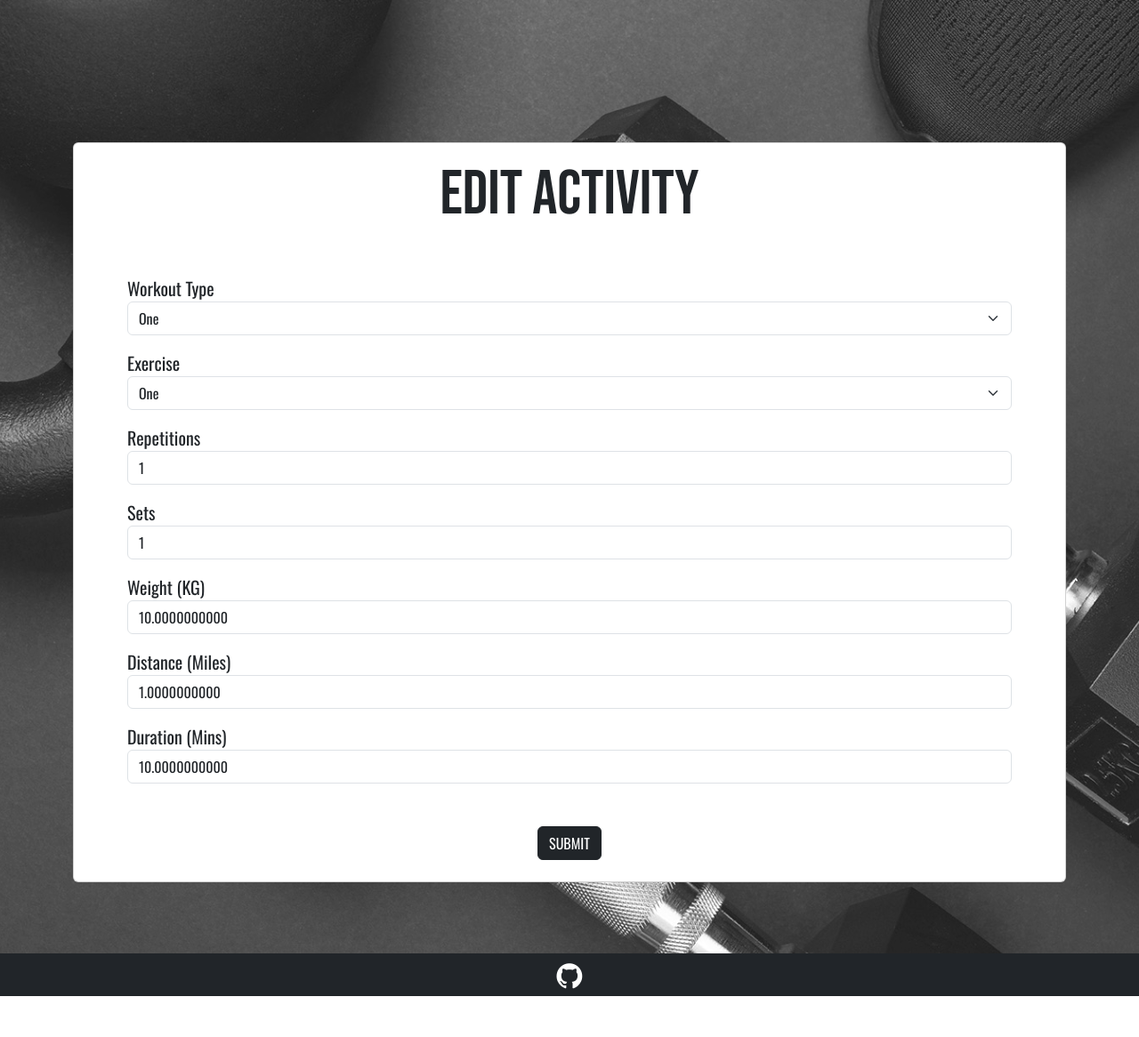
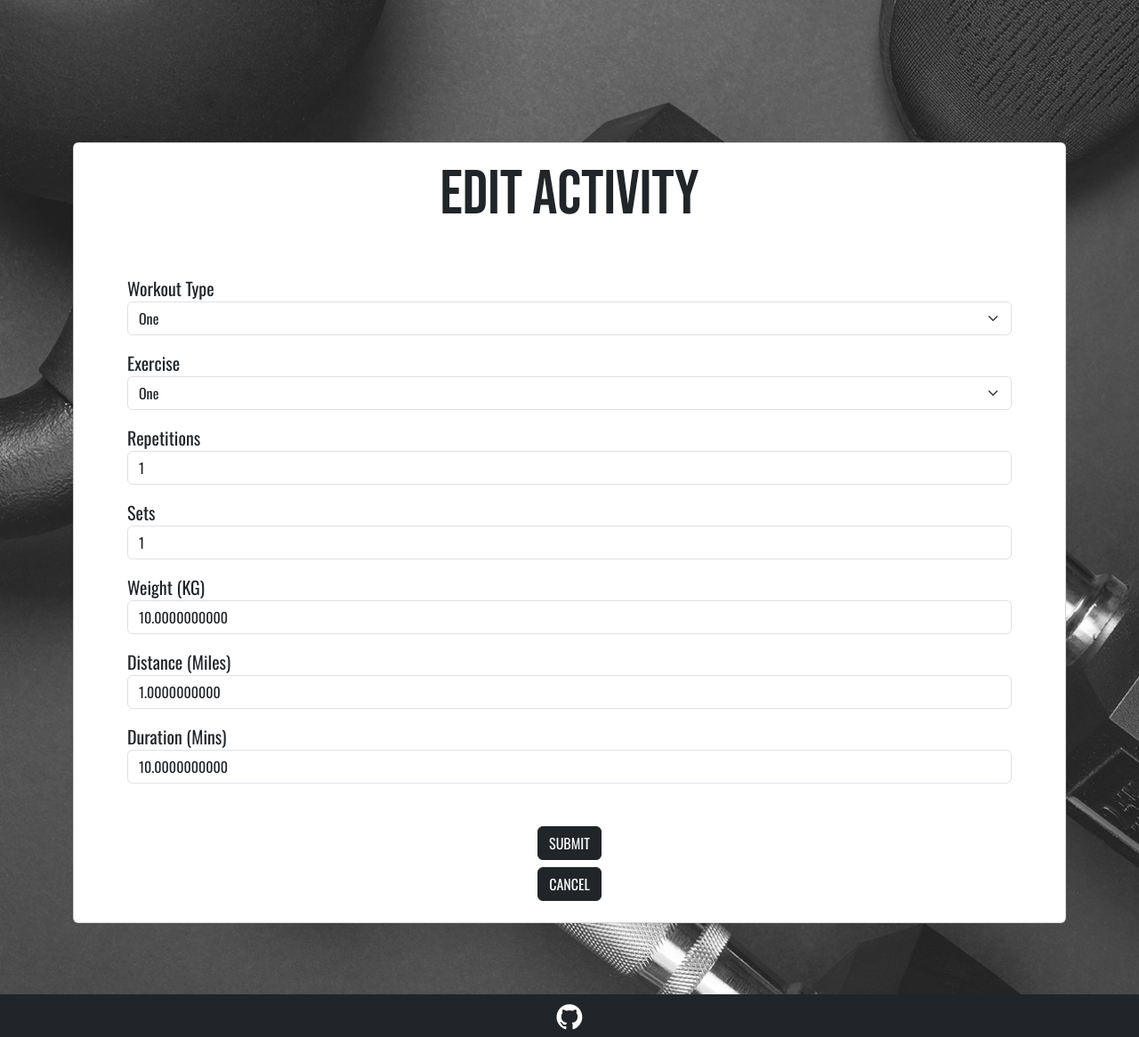
Before and after one commit to collingsandrew/milestone-project-3, a Flask app: page /edit_activity/1 in a window 1280 px wide. Shown: the part 101-1267 px from the top of the page at 89% size. Before the commit the page ends 1221 px from the top, so only its background shows below. Run offline with Flask 3, Linux system fonts and the light colour scheme; a user stored in the database is signed in; tables that the repository leaves empty hold one stand-in row (values such as "Sample post").

Commit message:
Add button to cancel editing an activity

```diff
--- a/activetrack/templates/edit_activity.html
+++ b/activetrack/templates/edit_activity.html
@@ -39,10 +39,14 @@
                     <input type="number" class="form-control mb-3" id="duration" name="duration" placeholder="Enter duration" value="{{ activity.duration }}" />
                 </div>
                 <!-- submit button -->
-                <div class="text-center mb-4">
+                <div class="text-center mb-2">
                     <button type="submit" class="btn btn-dark text-uppercase">Submit</button>
                 </div>
             </form>
+            <div class="text-center mb-4">
+                <a href="{{ url_for('diary') }}" class="card-link"><button class="btn btn-dark text-uppercase">Cancel</button></a>
+            </div>
+
         </div>
     </div>
 
```
